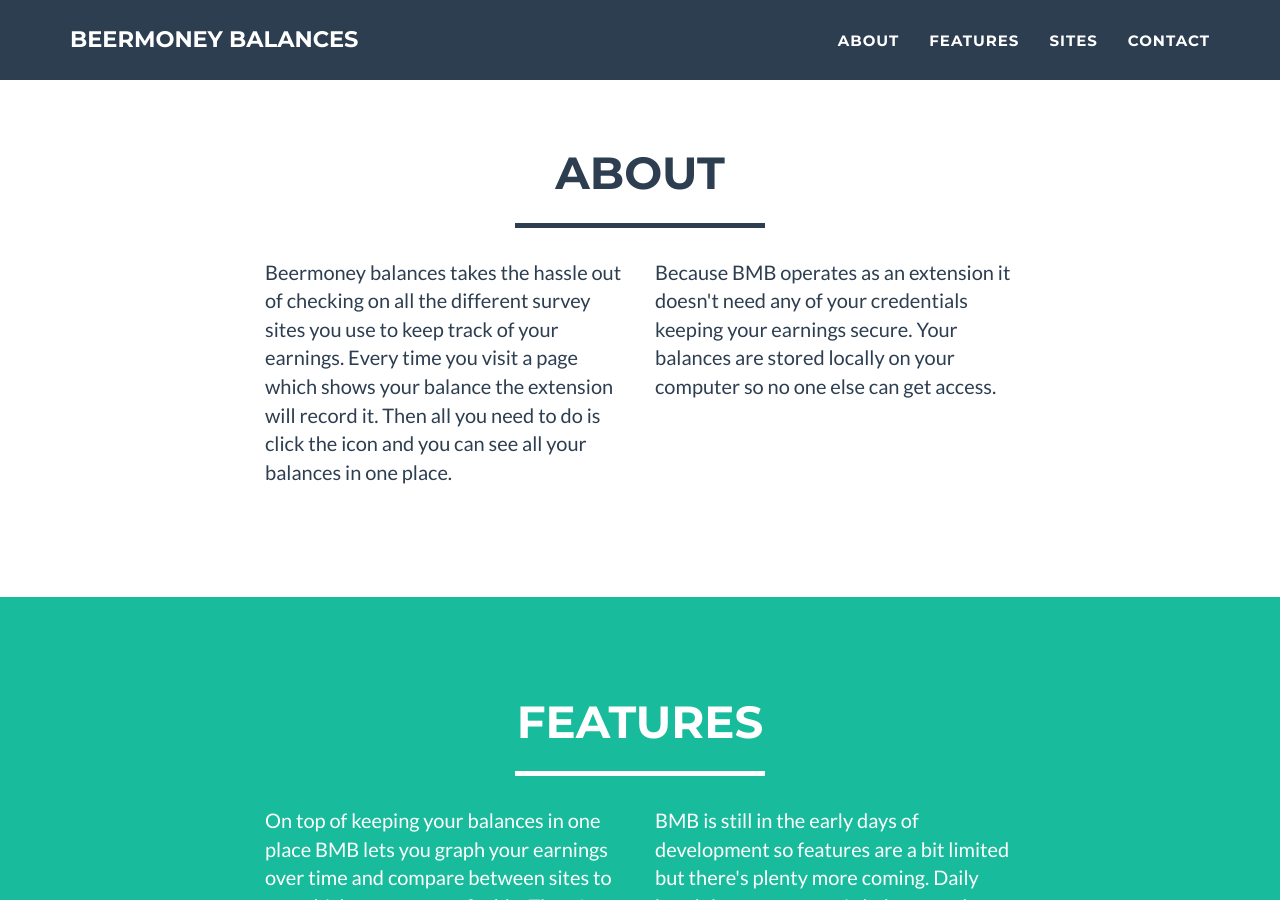
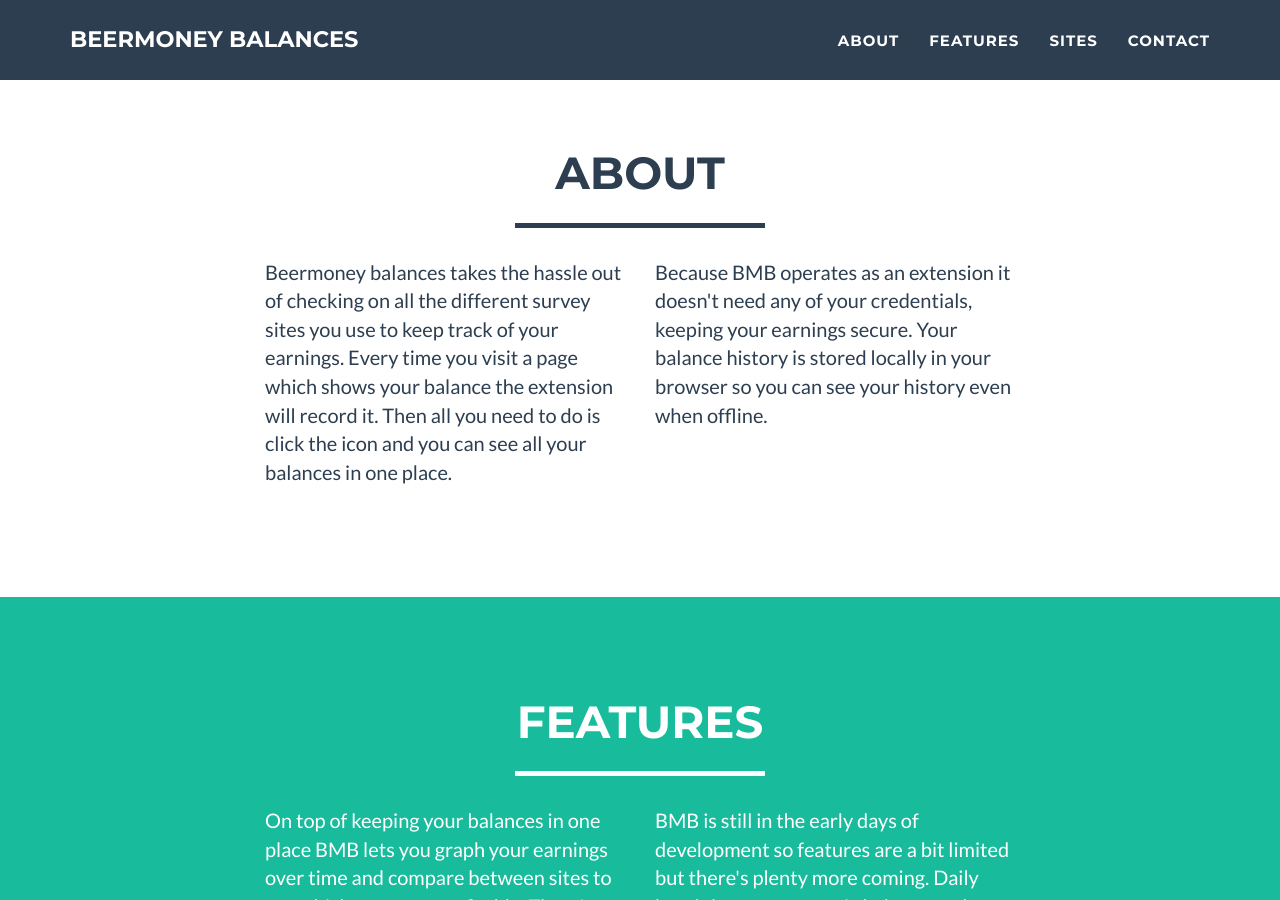
Before and after one commit to skorulis/bmb-landing, a Jekyll site: the page built from index.html, in a window 1280 px wide and 900 px high, scrolled down 727 px. Built offline with Jekyll 4.4.1, drawn with Linux system fonts in a browser that asks for light colours; some of the changed text lies outside the part shown.

Commit message:
Copy changes

```diff
--- a/_includes/about.html
+++ b/_includes/about.html
@@ -12,7 +12,7 @@
                     <p>Beermoney balances takes the hassle out of checking on all the different survey sites you use to keep track of your earnings. Every time you visit a page which shows your balance the extension will record it. Then all you need to do is click the icon and you can see all your balances in one place.</p>
                 </div>
                 <div class="col-lg-4">
-                    <p>Because BMB operates as an extension it doesn't need any of your credentials keeping your earnings secure. Your balances are stored locally on your computer so no one else can get access.
+                    <p>Because BMB operates as an extension it doesn't need any of your credentials, keeping your earnings secure. Your balance history is stored locally in your browser so you can see your history even when offline.
                     </p>
                 </div>
             </div>
--- a/_includes/contact_static.html
+++ b/_includes/contact_static.html
@@ -3,13 +3,13 @@
 	<div class="container">
 		<div class="row">
 			<div class="col-lg-12 text-center">
-				<h2>Contact Me</h2>
+				<h2>Have your say</h2>
 				<hr class="star-primary">
 			</div>
 		</div>
 		<div class="row">
 			<div class="col-lg-8 col-lg-offset-2">
-				<form  action="//formspree.io/you@email.com" method="POST" name="sentMessage" id="contactForm" novalidate>
+				<form  action="//formspree.io/beermoneybalances@skorulis.com" method="POST" name="sentMessage" id="contactForm" novalidate>
 					<div class="row control-group">
 						<div class="form-group col-xs-12 floating-label-form-group controls">
 							<label>Name</label>
```
